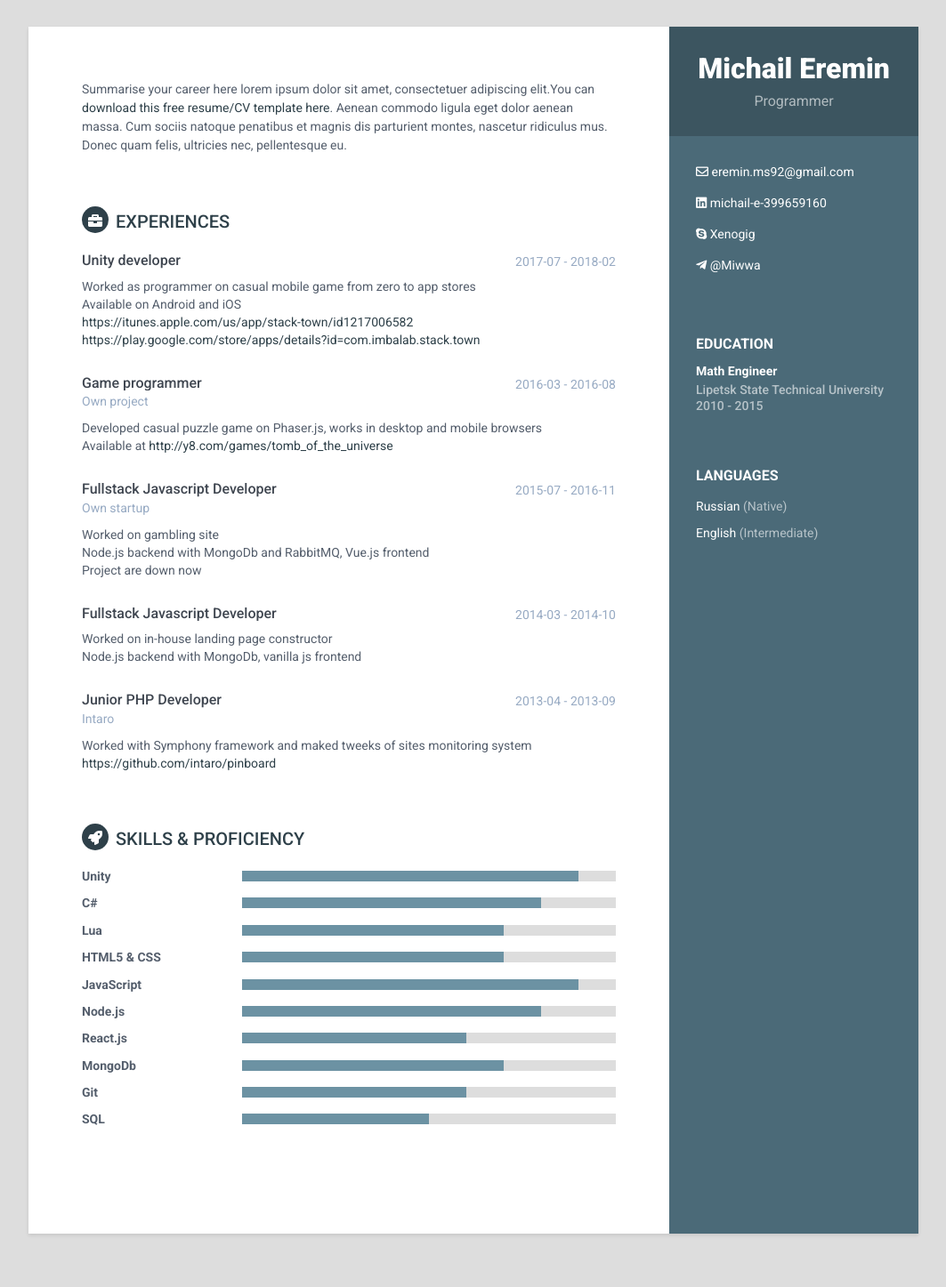
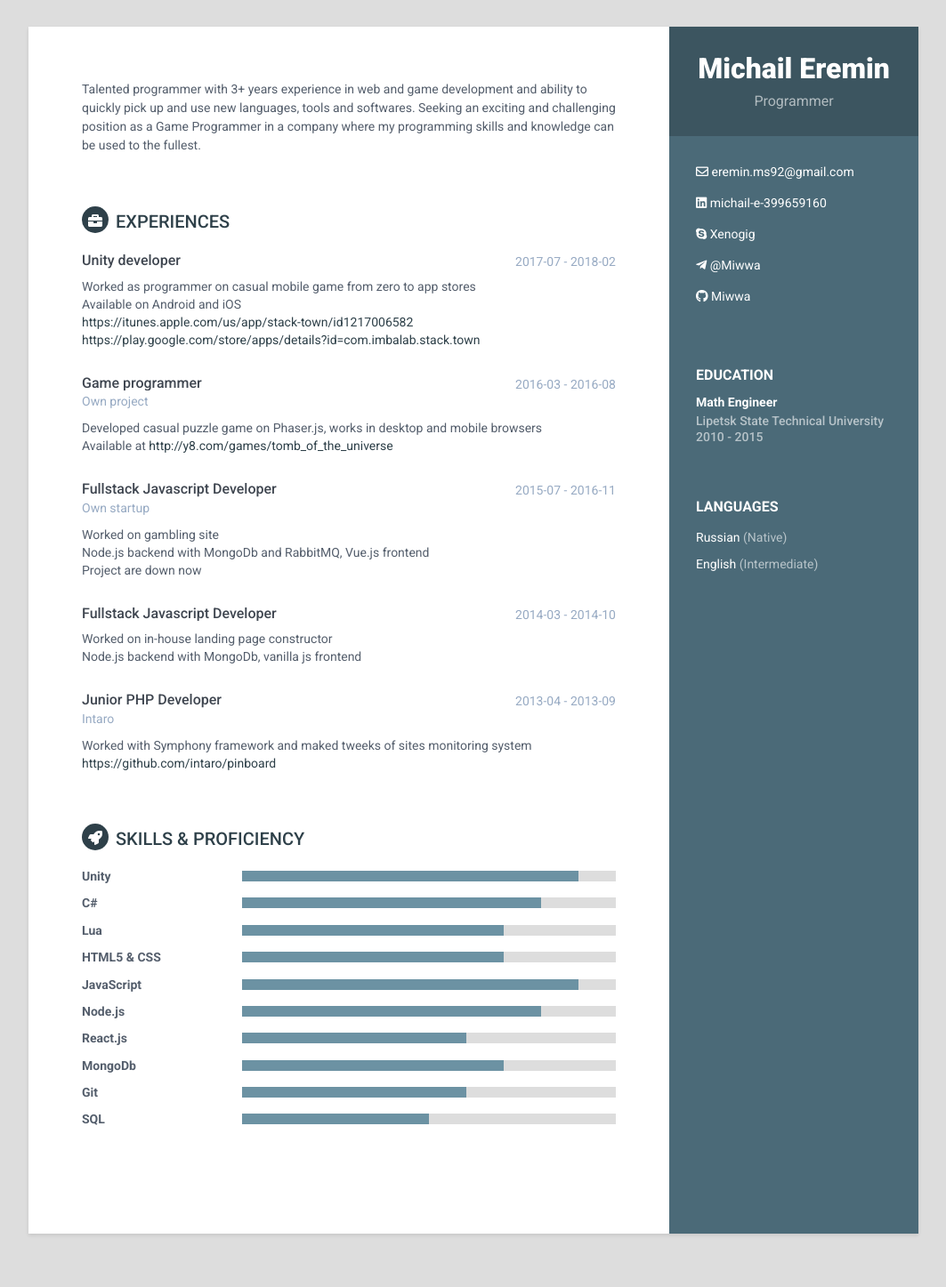
Before and after one commit to Miwwa/miwwa.github.io, a Jekyll site: the page built from index.html, in a window 1280 px wide. Shown: the whole page at 89% size, without its empty margins (108-1171 px from the left). Built offline with Jekyll 4.4.1, drawn with Linux system fonts in a browser that asks for light colours; nearby versions of some CDN libraries.

Commit message:
summary update

```diff
--- a/_data/data.yml
+++ b/_data/data.yml
@@ -4,7 +4,7 @@
 
 sidebar:
     # Site Settings
-    title: My Resume
+    title: Miwwa's resume
     url: ''
     about: false # set to False or comment line if you want to remove the "How to use?" in the sidebar
 
@@ -20,7 +20,7 @@ sidebar:
     linkedin: michail-e-399659160
     skype: Xenogig
     telegram: Miwwa
-    # github: sharu725
+    github: Miwwa
     # twitter: '@webjeda'
 
     languages:
@@ -45,7 +45,8 @@ sidebar:
 
 career-profile:
     # title: Career Profile
-    text: 'Summarise your career here lorem ipsum dolor sit amet, consectetuer adipiscing elit.You can <a href="#" target="_blank">download this free resume/CV template here</a>. Aenean commodo ligula eget dolor aenean massa. Cum sociis natoque penatibus et magnis dis parturient montes, nascetur ridiculus mus. Donec quam felis, ultricies nec, pellentesque eu.'
+    text: 'Talented programmer with 3+ years experience in web and game development and ability to quickly pick up and use new languages, tools and softwares.
+    Seeking an exciting and challenging position as a Game Programmer in a company where my programming skills and knowledge can be used to the fullest.'
 
 
 studies:
@@ -68,22 +69,6 @@ studies:
 #         title: Velocity
 #         link: "#hook"
 #         tagline: "A responsive website template designed to help startups promote, market and sell their products."
-#       - project:
-#         title: DevStudio
-#         link: "#"
-#         tagline: "A responsive website template designed to help web developers/designers market their services."
-#       - project:
-#         title: Tempo
-#         link: "#"
-#         tagline: "A responsive website template designed to help startups promote their products or services and to attract users &amp; investors"
-#       - project:
-#         title: Atom
-#         link: "#"
-#         tagline: "A comprehensive website template solution for startups/developers to market their mobile apps."
-#       - project:
-#         title: Delta
-#         link: "#"
-#         tagline: "A responsive Bootstrap one page theme designed to help app developers promote their mobile apps"
 
 
 # publications:
@@ -95,14 +80,6 @@ studies:
 #         title: The Art of Computer Programming
 #         authors: Donald E. Knuth
 #         conference: Addison-Wesley, 1968
-#       - paper:
-#         title: "Genetic Programming III: Darwinian Invention &amp; Problem Solving"
-#         authors: Koza, J.R., Andre, D., Bennett, F.H., Keane, M.A.
-#         conference: "Morgan Kaufmann Publishers Inc., San Francisco, CA, USA, 1st edn. (1999)"
-#       - paper:
-#         title: A syntax directed compiler for Algol 60
-#         authors: Edgar T. Irons
-#         conference: "Comm. ACM 4 (1961), 51–55"
 
 
 skills:
```
